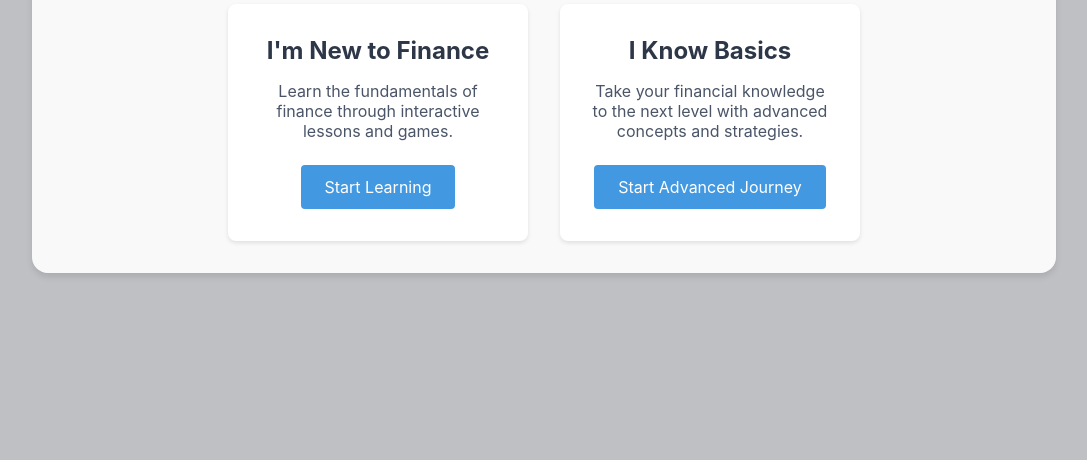
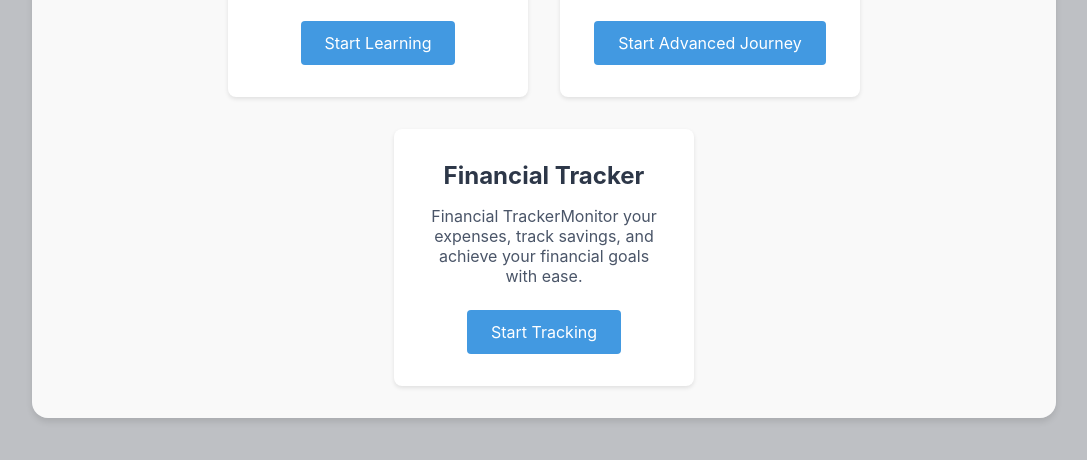
Before and after one commit to khushi-dutta/FinTech, a plain HTML site: page cardpage1.html in a window 1280 px wide. Shown: the part 318-778 px from the top of the page, without its empty margins (96-1183 px from the left). Drawn offline with Linux system fonts and the light colour scheme.

Commit message:
Update cardpage1.html

```diff
--- a/cardpage1.html
+++ b/cardpage1.html
@@ -186,10 +186,16 @@
         <a href="#" class="button">Start Learning</a>
       </div>
 
-      <div class="card"  onclick="window.location.href='basics.html'">
+      <div class="card"  onclick="window.location.href='landing.html'">
         <h2>I Know Basics</h2>
         <p>Take your financial knowledge to the next level with advanced concepts and strategies.</p>
         <a href="#" class="button">Start Advanced Journey</a>
+      </div>
+
+      <div class="card"  onclick="window.location.href='basics.html'">
+        <h2>Financial Tracker</h2>
+        <p>Financial TrackerMonitor your expenses, track savings, and achieve your financial goals with ease.</p>
+        <a href="#" class="button">Start Tracking</a>
       </div>
 
     </div>
```
